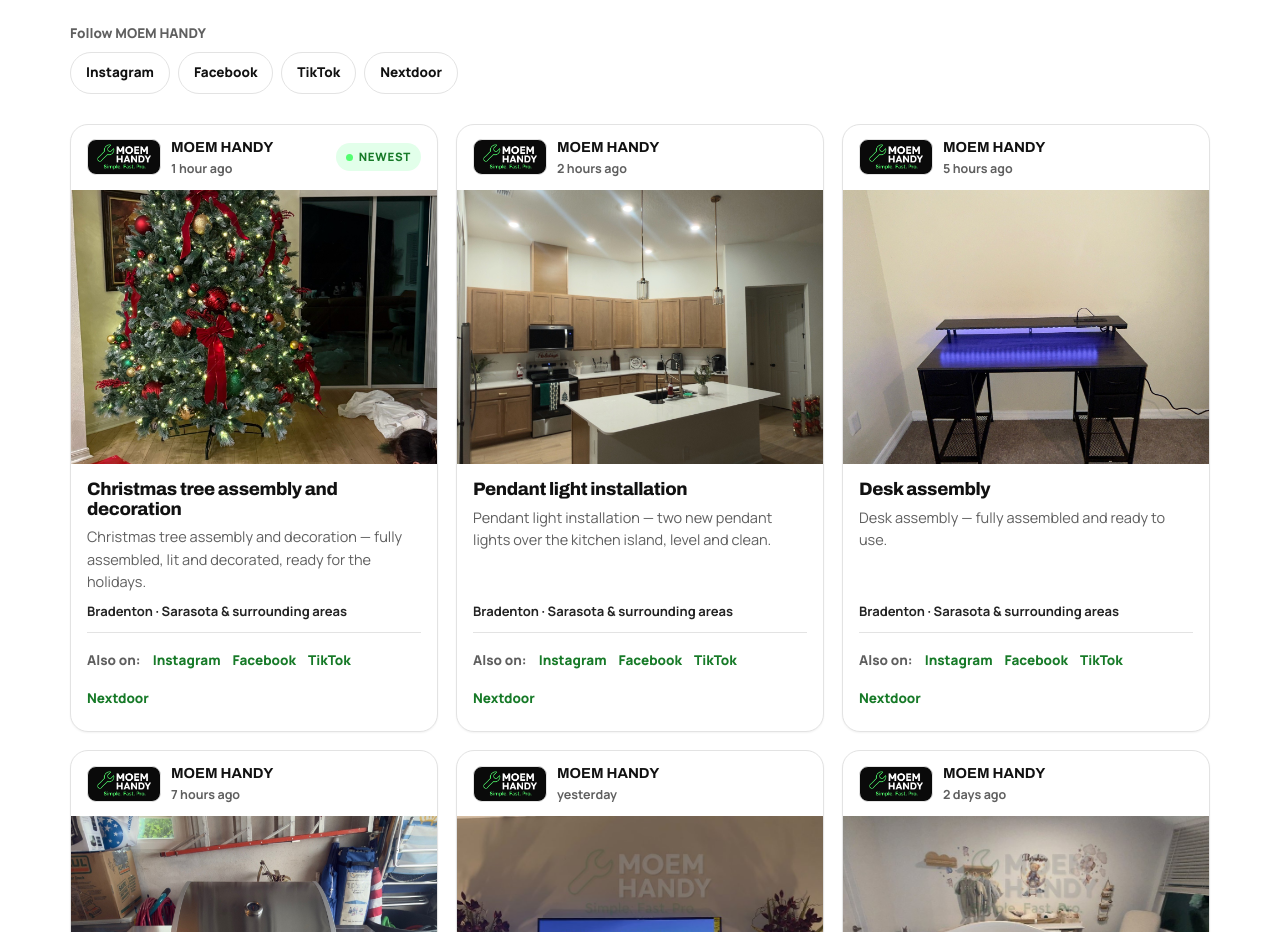
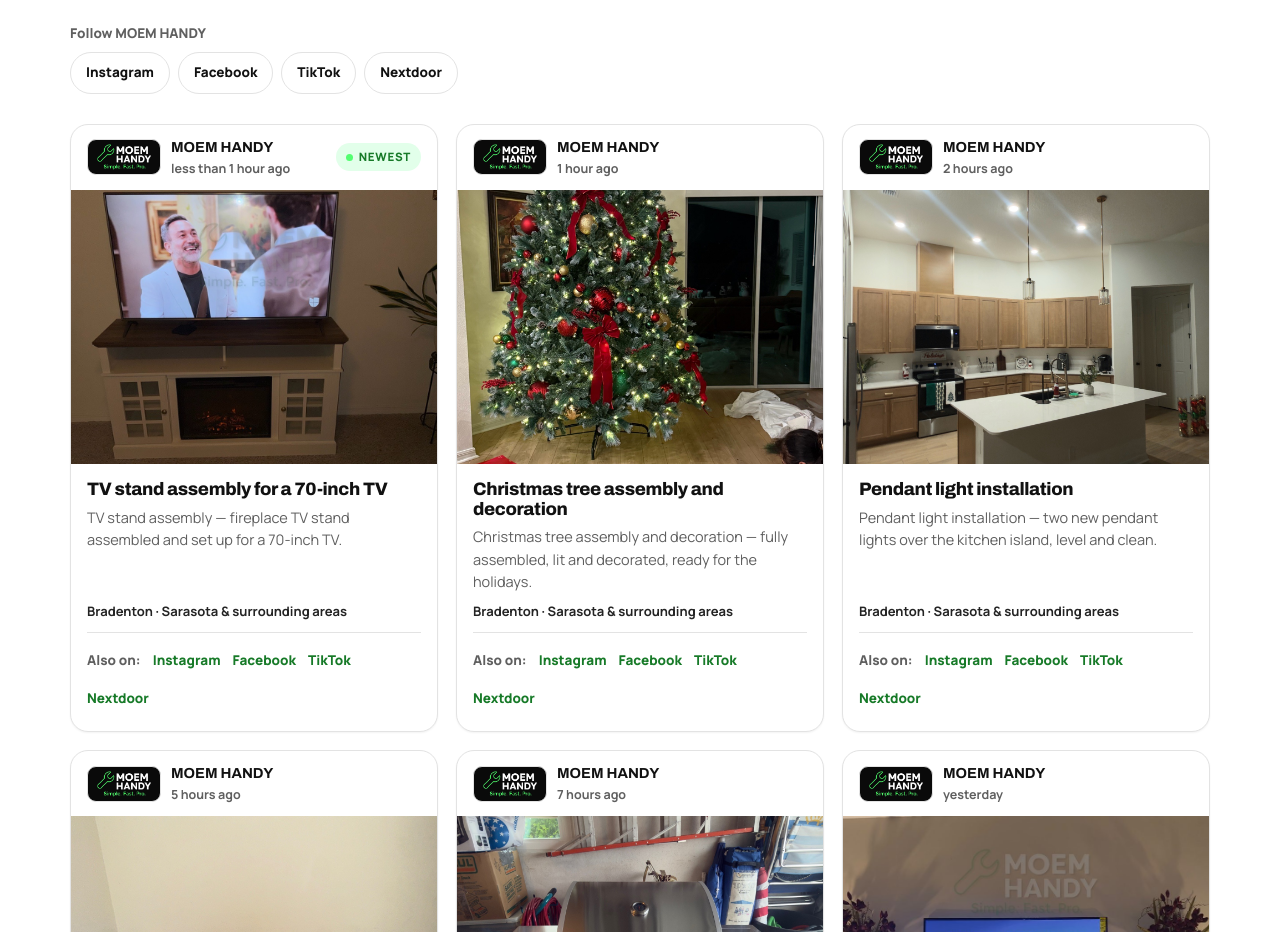
Before and after one commit to Masai2001/moem-handy, a plain HTML site: page index.html in a window 1280 px wide. Shown: the part 1093-2025 px from the top of the page. Drawn offline with Linux system fonts and the light colour scheme.

Commit message:
Add TV stand 70in post

```diff
--- a/index.html
+++ b/index.html
@@ -402,8 +402,28 @@ input,select,textarea{border-radius:12px}
                 <article class="post">
           <div class="post-head">
             <span class="mark"><img src="/img-7ea045aa09.png" alt="MOEM HANDY" /></span>
+            <div class="who"><strong>MOEM HANDY</strong><time datetime="2026-11-25T20:56:00-05:00" data-when>Nov 25, 2026</time></div>
+            <span class="live"><i></i><span data-i18n="feed_new">Newest</span></span>
+          </div>
+          <figure class="work feed-fig" tabindex="0"><img src="/img-af5f9cd72a.jpg" alt="Fireplace TV stand assembled by MOEM HANDY for a 70-inch TV" loading="lazy" /><figcaption data-i18n="f12t">TV stand assembly for a 70-inch TV</figcaption></figure>
+          <div class="post-body">
+            <h3 data-i18n="f12t">TV stand assembly for a 70-inch TV</h3>
+            <p data-i18n="f12c">TV stand assembly — fireplace TV stand assembled and set up for a 70-inch TV.</p>
+            <span class="post-loc" data-i18n="feed_loc">Bradenton · Sarasota &amp; surrounding areas</span>
+            <div class="post-links"><span data-i18n="feed_also">Also on:</span>
+              <a href="https://www.instagram.com/p/DgL-HWgD6Nl/" target="_blank" rel="noopener">Instagram</a>
+              <a href="https://facebook.com/61596834773800/posts/pfbid0ZFSmWJ4UrLJxSsLckG1eHnqpZLX7tkuQmpBdwypn2NAMydev7gVUABaB6ccKEFrYl/" target="_blank" rel="noopener">Facebook</a>
+              <a href="https://www.tiktok.com/@moemhandy" target="_blank" rel="noopener">TikTok</a>
+              <a href="https://nextdoor.com/p/YtLwP3hrf25W?view=detail" target="_blank" rel="noopener">Nextdoor</a>
+            </div>
+          </div>
+        </article>
+
+        <article class="post">
+          <div class="post-head">
+            <span class="mark"><img src="/img-7ea045aa09.png" alt="MOEM HANDY" /></span>
             <div class="who"><strong>MOEM HANDY</strong><time datetime="2026-11-25T19:35:00-05:00" data-when>Nov 25, 2026</time></div>
-            <span class="live"><i></i><span data-i18n="feed_new">Newest</span></span>
+
           </div>
           <figure class="work feed-fig" tabindex="0"><img src="/img-3765b9064a.jpg" alt="Christmas tree assembled and decorated by MOEM HANDY" loading="lazy" /><figcaption data-i18n="f11t">Christmas tree assembly and decoration</figcaption></figure>
           <div class="post-body">
@@ -1015,7 +1035,7 @@ input,select,textarea{border-radius:12px}
       f4t:"100″ TV wall mounting", f4c:"100″ TV wall mounting — clean, level, and secure.",
       f5t:"Storage cabinet assembly", f5c:"Storage cabinet assembly — clean, level, and secure.",
       f6t:"TV stand assembly", f6c:"TV stand assembled — clean, level, and secure.",
-      f7t:"55″ Samsung TV mounting", f7c:"55″ Samsung TV mounting — clean, level, and secure.", f8t:"Gas grill assembly", f8c:"Gas grill assembly — fully assembled and ready to cook.", f9t:"Desk assembly", f9c:"Desk assembly — fully assembled and ready to use.", f10t:"Pendant light installation", f10c:"Pendant light installation — two new pendant lights over the kitchen island, level and clean.", f11t:"Christmas tree assembly and decoration", f11c:"Christmas tree assembly and decoration — fully assembled, lit and decorated, ready for the holidays.",
+      f7t:"55″ Samsung TV mounting", f7c:"55″ Samsung TV mounting — clean, level, and secure.", f8t:"Gas grill assembly", f8c:"Gas grill assembly — fully assembled and ready to cook.", f9t:"Desk assembly", f9c:"Desk assembly — fully assembled and ready to use.", f10t:"Pendant light installation", f10c:"Pendant light installation — two new pendant lights over the kitchen island, level and clean.", f11t:"Christmas tree assembly and decoration", f11c:"Christmas tree assembly and decoration — fully assembled, lit and decorated, ready for the holidays.", f12t:"TV stand assembly for a 70-inch TV", f12c:"TV stand assembly — fireplace TV stand assembled and set up for a 70-inch TV.",
       g1:"Accent wall: slat + marble", g1s:"With wall-mounted TV", g2:"Slat wall with LED", g2s:"TV + electric fireplace console",
       g3:"Kitchen island panels", g3s:"Slat panels + LED under counter", g4:"TV mounting", g4s:"Large-format TVs, leveled and secure",
       g5:"Full living room wall", g5s:"Slat center, marble sides", g6:"Furniture assembly", g6s:"Bookshelves, beds, dressers and more",
@@ -1067,7 +1087,7 @@ input,select,textarea{border-radius:12px}
       f4t:"Instalación de TV de 100″ en pared", f4c:"Instalación de TV de 100″ en pared — limpio, nivelado y seguro.",
       f5t:"Ensamblaje de gabinete de almacenamiento", f5c:"Ensamblaje de gabinete de almacenamiento — limpio, nivelado y seguro.",
       f6t:"Ensamblaje de mueble para TV", f6c:"Mueble para TV ensamblado — limpio, nivelado y seguro.",
-      f7t:"Instalación de TV Samsung de 55″", f7c:"Instalación de TV Samsung de 55″ — limpio, nivelado y seguro.", f8t:"Ensamblaje de parrilla de gas", f8c:"Ensamblaje de parrilla de gas — completamente ensamblada y lista para cocinar.", f9t:"Ensamblaje de escritorio", f9c:"Ensamblaje de escritorio — completamente ensamblado y listo para usar.", f10t:"Instalación de luces pendant", f10c:"Instalación de luces pendant — dos luces nuevas sobre la isla de la cocina, niveladas y limpias.", f11t:"Ensamblaje y decoración de árbol de Navidad", f11c:"Ensamblaje y decoración de árbol de Navidad — completamente armado, iluminado y decorado, listo para las fiestas.",
+      f7t:"Instalación de TV Samsung de 55″", f7c:"Instalación de TV Samsung de 55″ — limpio, nivelado y seguro.", f8t:"Ensamblaje de parrilla de gas", f8c:"Ensamblaje de parrilla de gas — completamente ensamblada y lista para cocinar.", f9t:"Ensamblaje de escritorio", f9c:"Ensamblaje de escritorio — completamente ensamblado y listo para usar.", f10t:"Instalación de luces pendant", f10c:"Instalación de luces pendant — dos luces nuevas sobre la isla de la cocina, niveladas y limpias.", f11t:"Ensamblaje y decoración de árbol de Navidad", f11c:"Ensamblaje y decoración de árbol de Navidad — completamente armado, iluminado y decorado, listo para las fiestas.", f12t:"Ensamblaje de stand para TV de 70 pulgadas", f12c:"Ensamblaje de stand de TV — stand con chimenea eléctrica ensamblado e instalado para un TV de 70 pulgadas.",
       g1:"Pared de acento: slat + mármol", g1s:"Con TV montado en pared", g2:"Pared slat con LED", g2s:"TV + consola con chimenea eléctrica",
       g3:"Paneles en isla de cocina", g3s:"Paneles slat + LED bajo el tope", g4:"Instalación de TV", g4s:"TVs grandes, nivelados y seguros",
       g5:"Pared completa de sala", g5s:"Slat al centro, mármol a los lados", g6:"Ensamblaje de muebles", g6s:"Libreros, camas, gaveteros y más",
```
Also changed, not shown: img-af5f9cd72a.jpg (added).
